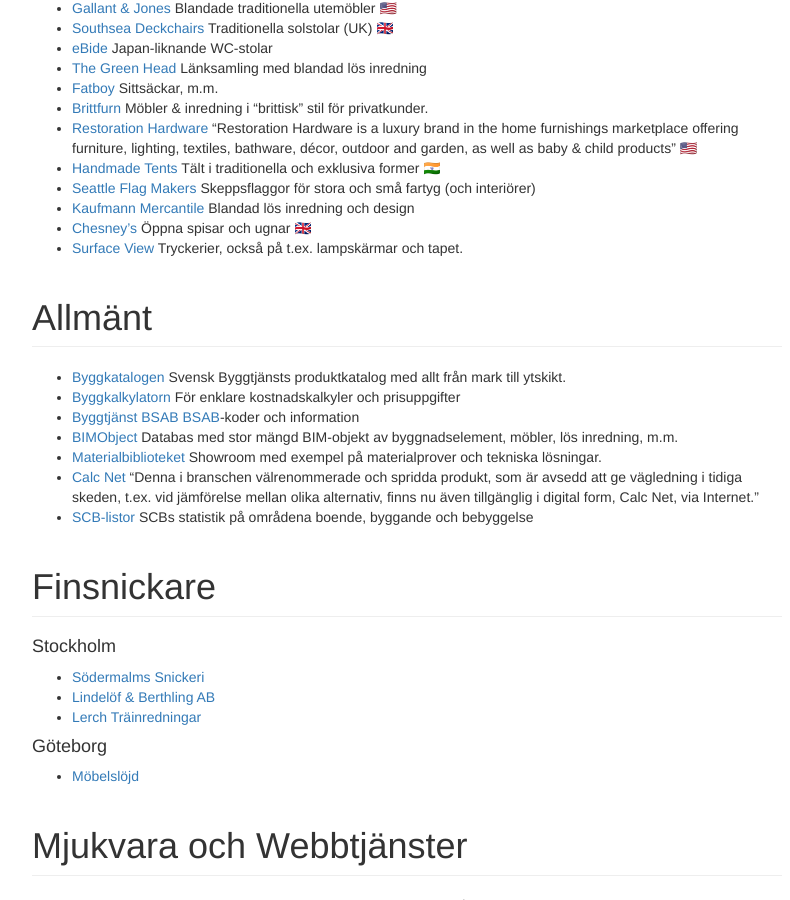
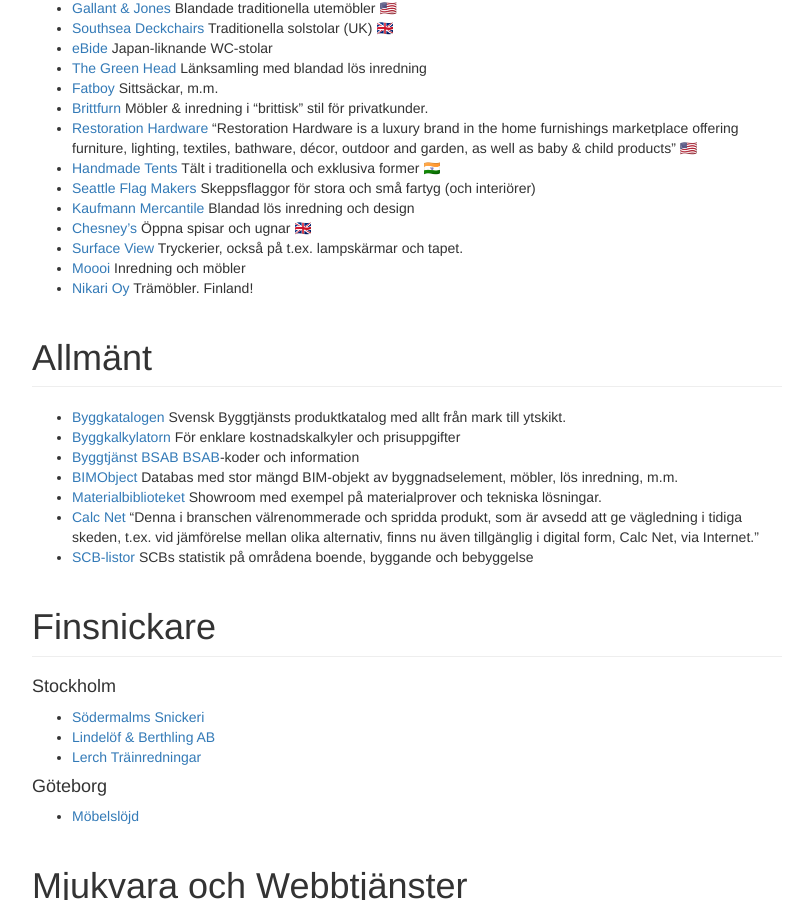
Before and after one commit to pbeck/bygglistan, a Jekyll site: the page built from index.md, in a window 1280 px wide and 900 px high, scrolled down 5213 px. Shown: the whole window, without its empty margins (38-828 px from the left). Built offline with Jekyll 4.4.1, drawn with Linux system fonts in a browser that asks for light colours; comment, search, counter and statistics services are not loaded.

Commit message:
2 länkar

```diff
--- a/index.md
+++ b/index.md
@@ -201,6 +201,9 @@ layout: default
 * [Kaufmann Mercantile](https://www.kaufmann-mercantile.com/) Blandad lös inredning och design
 * [Chesney’s](http://chesneys.co.uk/) Öppna spisar och ugnar 🇬🇧
 * [Surface View](https://www.surfaceview.co.uk/) Tryckerier, också på t.ex. lampskärmar och tapet.
+* [Moooi](https://www.moooi.com/uk) Inredning och möbler
+* [Nikari Oy](http://nikari.fi/company) Trämöbler. Finland!
+
 
 <div id="tjänster-konsulter"></div>
 <h1 class="page-header">Allmänt</h1>
```
